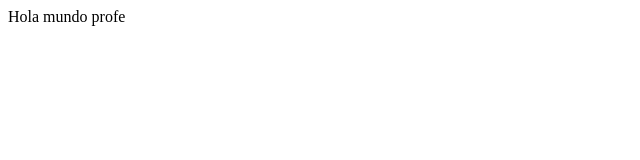
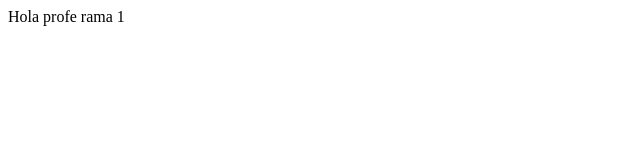
Before and after one commit to MarioCaaceres/HolaMundo, a plain HTML site: page index.html in a window 1280 px wide. Shown: the full height of the page, 0-640 px from the left. Drawn offline with Linux system fonts and the light colour scheme.

Commit message:
Update index.html

```diff
--- a/index.html
+++ b/index.html
@@ -1 +1 @@
-<p>Hola mundo profe</p>
+<p>Hola profe rama 1</p>
```
